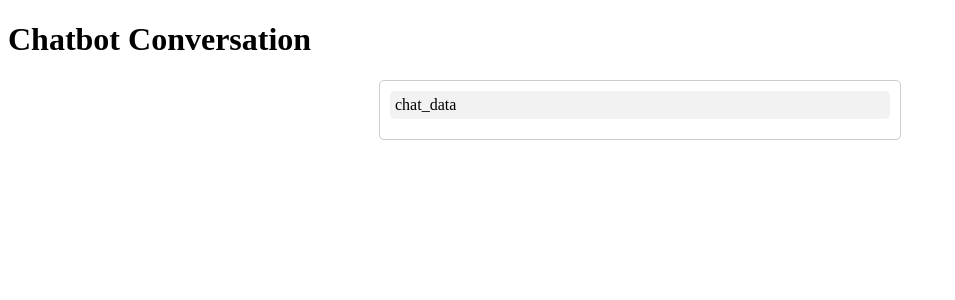
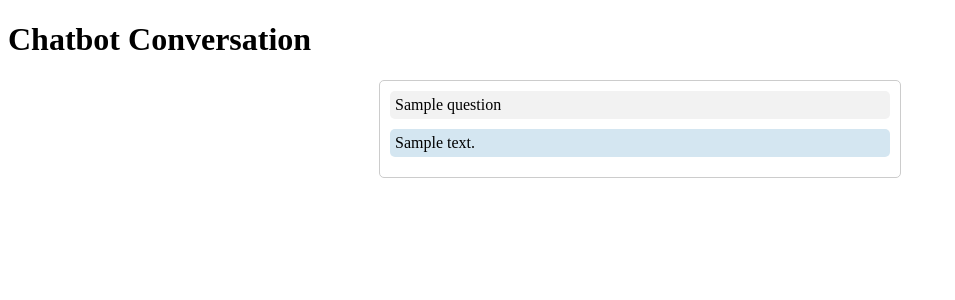
Before and after one commit to arjunmadavoor/whatsapp_webhook, a Django app: template home/templates/home.html in a window 1280 px wide. Shown: the top 300 px of the page, without its empty margins (0-955 px from the left). Run offline with Django 4.2, Linux system fonts and the light colour scheme; the template is opened without the code that fills it: most values are stand-ins (such as "Sample title", 1, 10 or a date in 2020); data that the repository does not hold is empty.

Commit message:
home page html tweaks

```diff
--- a/home/templates/home.html
+++ b/home/templates/home.html
@@ -30,11 +30,10 @@
 <body>
     <h1>Chatbot Conversation</h1>
 	<div class="chatbox">
-        <div class="question">chat_data</div>
-		<!-- {% for data in chat_data %}
-				<div class="question">{{ data.json.question }}</div>
-				<div class="answer">{{ data.json.answer }}</div>
-		{% endfor %} -->
+		{% for data in chat_data %}
+				<div class="question">{{ data.question_data.question }}</div>
+				<div class="answer">{{ data.question_data.answer }}</div>
+		{% endfor %}
 	</div>
 
 </body>
```
